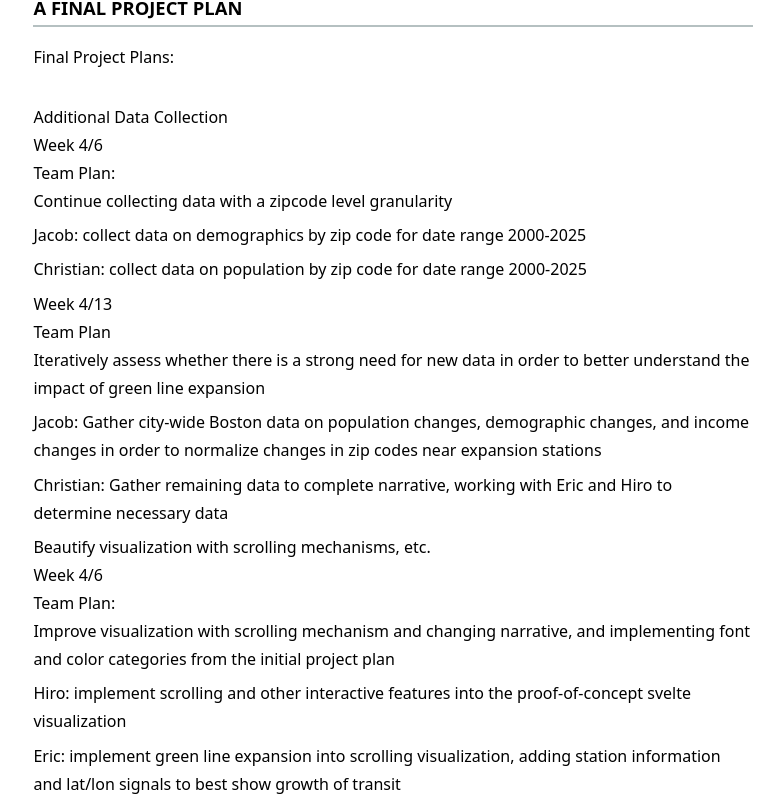
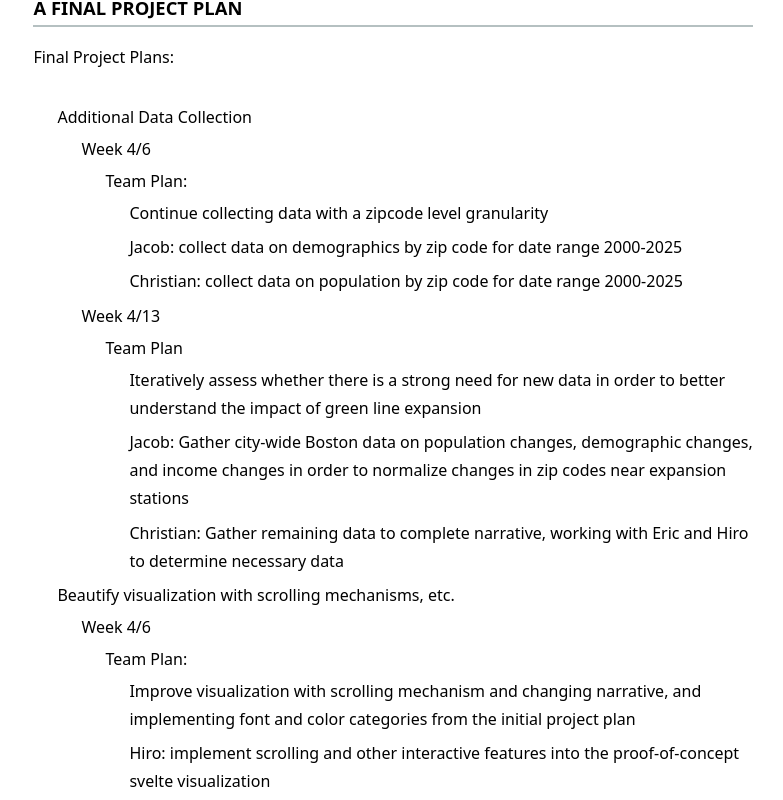
Before and after one commit to jacob-lebovitz/MIT_FP2-Proof-of-Concept_Greater-Boston-Viz, a SvelteKit app: page / in a window 1280 px wide. Shown: the part 10640-11440 px from the top of the page, without its empty margins (149-932 px from the left). Built offline with nearby package versions, Linux system fonts and the light colour scheme.

Commit message:
Update style.css
writeup format

```diff
--- a/src/style.css
+++ b/src/style.css
@@ -186,6 +186,26 @@ section:nth-of-type(2) .role .position-line p:first-child strong {
     font-weight: bold;
 }
 
+.writeup ul {
+  list-style-position: outside;
+  margin-left: 1.5rem;
+  padding-left: 1rem;
+}
+
+.writeup ul li::marker {
+  color: #444;
+  font-size: 0.9rem;
+}
+
+.writeup ul ul {
+  margin-top: 0.25rem;
+  margin-bottom: 0.25rem;
+}
+
+.writeup li {
+  margin-bottom: 0.35rem;
+}
+
 /* .reading {
     display: grid;
     grid-template-columns: repeat(auto-fill, minmax(15em, 1fr));
```
